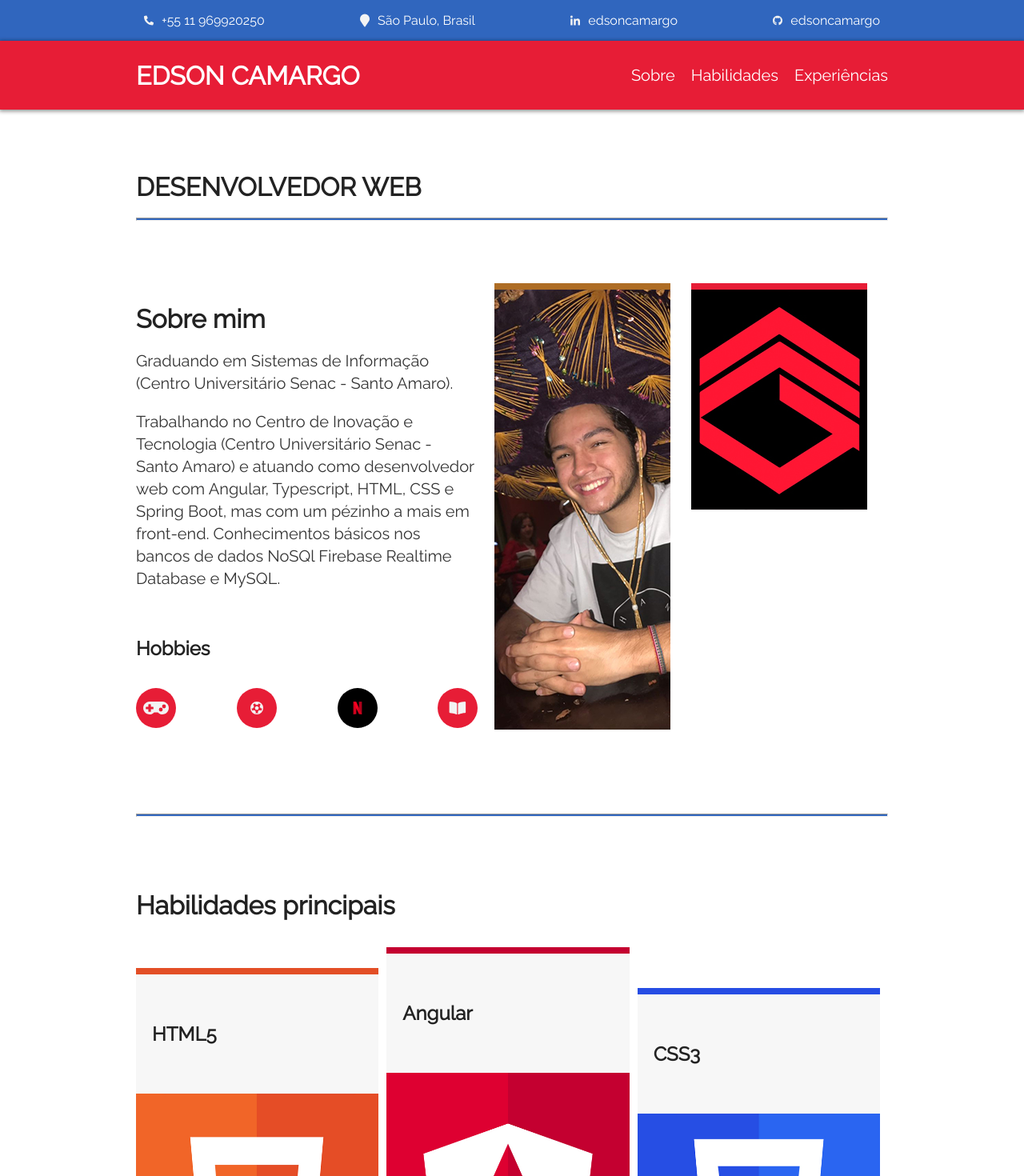
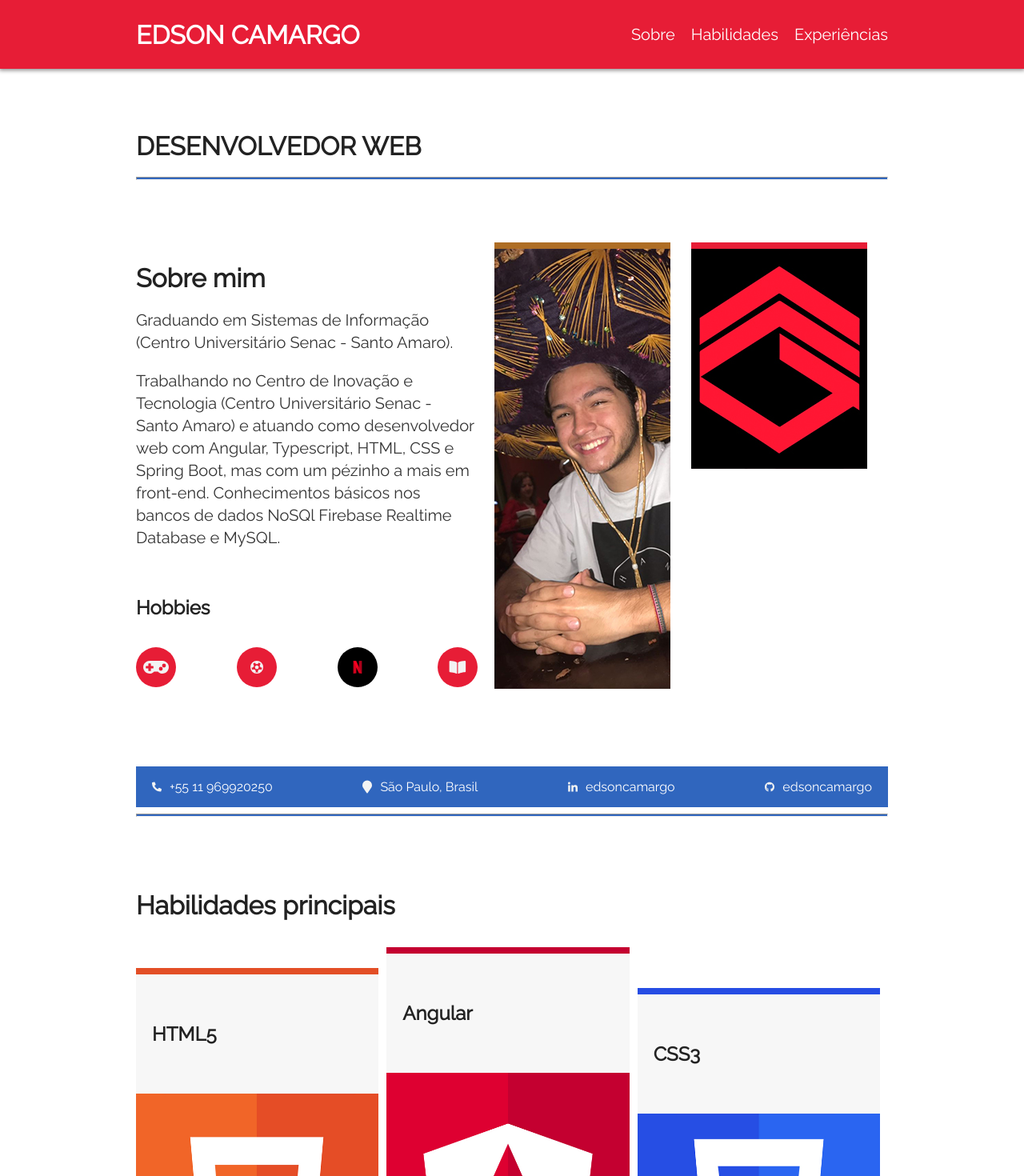
Before and after one commit to edsoncamargo/Virtual-Curriculum, an Angular app: page / in a window 1280 px wide. Shown: the top 1470 px of the page at 80% size. Built offline with nearby package versions, Linux system fonts and the light colour scheme.

Commit message:
Arrumando quebras de linha no Safari
Adicionando min-width nos containers para que não tenha problemas no Safari. Foi mal galerinha.

```diff
--- a/src/app/app.component.html
+++ b/src/app/app.component.html
@@ -1,4 +1,3 @@
-<app-super-info></app-super-info>
 <app-navbar></app-navbar>
 <app-about></app-about>
 <app-skills></app-skills>
--- a/src/app/components/about/about.component.html
+++ b/src/app/components/about/about.component.html
@@ -21,5 +21,6 @@
       <img class="img-logo" src="../../../assets/images/logo.jpg" alt="Logo - HNT3 (Meu logo)">
     </div>
   </section>
+  <app-super-info></app-super-info>
   <hr class="divisor">
 </div>
--- a/src/app/components/about/about.component.scss
+++ b/src/app/components/about/about.component.scss
@@ -14,6 +14,7 @@
 .about-info {
   flex: 2 1 355px;
   margin: 10px 20px 10px 0px;
+  min-width: 280px;
 }
 
 .about-info h1 {
```
